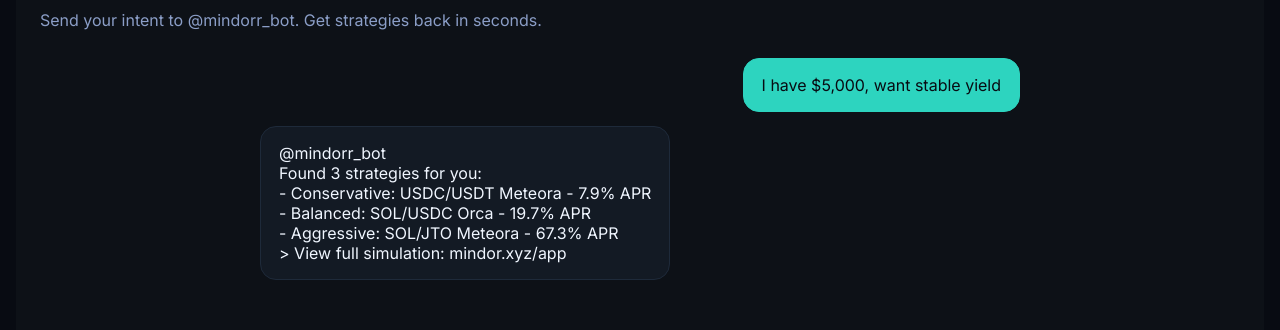
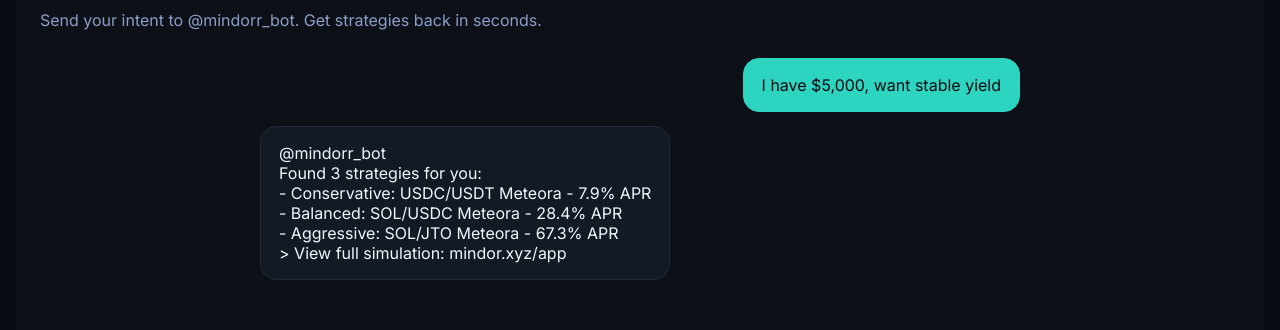
Before and after one commit to Techkeyy/mindor, a Next.js app: page / in a window 1280 px wide. Shown: the part 2507-2837 px from the top of the page. Built offline with nearby package versions, Linux system fonts and the light colour scheme.

Commit message:
fix: remove Orca reference from landing page demo text

```diff
--- a/app/page.tsx
+++ b/app/page.tsx
@@ -176,7 +176,7 @@
                 <br />
                 - Conservative: USDC/USDT Meteora - 7.9% APR
                 <br />
-                - Balanced: SOL/USDC Orca - 19.7% APR
+                - Balanced: SOL/USDC Meteora - 28.4% APR
                 <br />
                 - Aggressive: SOL/JTO Meteora - 67.3% APR
                 <br />
```
